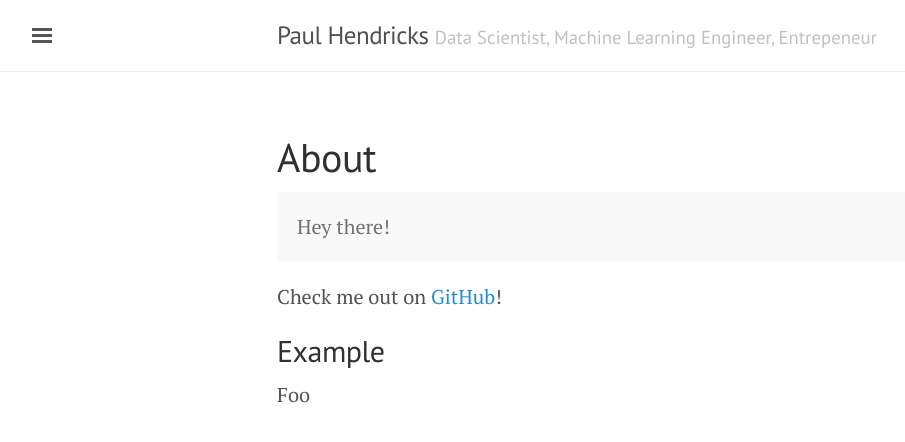
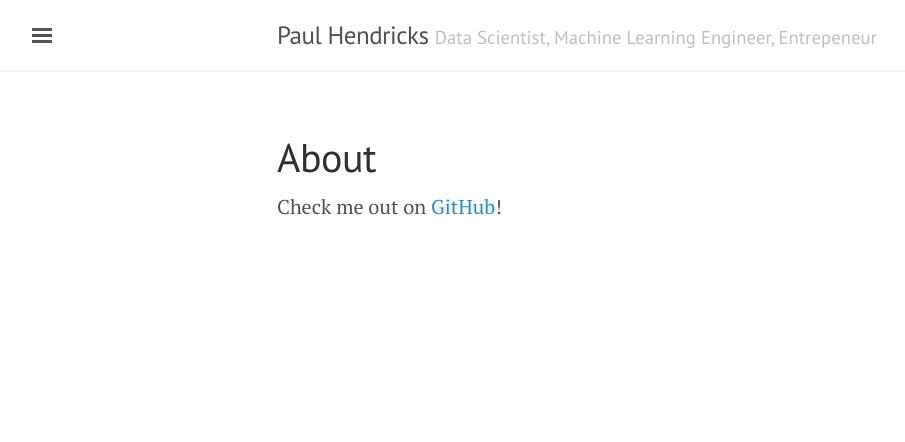
Before and after one commit to paulhendricks/paulmichael.io, a Jekyll site: the page built from about.md, in a window 1280 px wide. Shown: the top 442 px of the page, without its empty margins (3-908 px from the left). Built offline with Jekyll 4.4.1, drawn with Linux system fonts in a browser that asks for light colours.

Commit message:
edited config and about

```diff
--- a/_config.yml
+++ b/_config.yml
@@ -7,7 +7,7 @@ relative_permalinks: true
 # Setup
 title:               Paul Hendricks
 tagline:             'Data Scientist, Machine Learning Engineer, Entrepeneur'
-description:         'This is a description about Paul Hendricks.'
+description:         'Paul Hendricks is a Data Scientist, Machine Learning Engineer, Entrepeneur based out of Columbus, Ohio.'
 url:                 http://paulhendricks.io
 baseurl:             'http://paulhendricks.io'
 paginate:            5
--- a/about.md
+++ b/about.md
@@ -3,12 +3,4 @@ layout: page
 title: About
 ---
 
-<p class="message">
-  Hey there!
-</p>
-
 Check me out on [GitHub](https://github.com/paulhendricks)!
-
-## Example
-
-Foo
```
